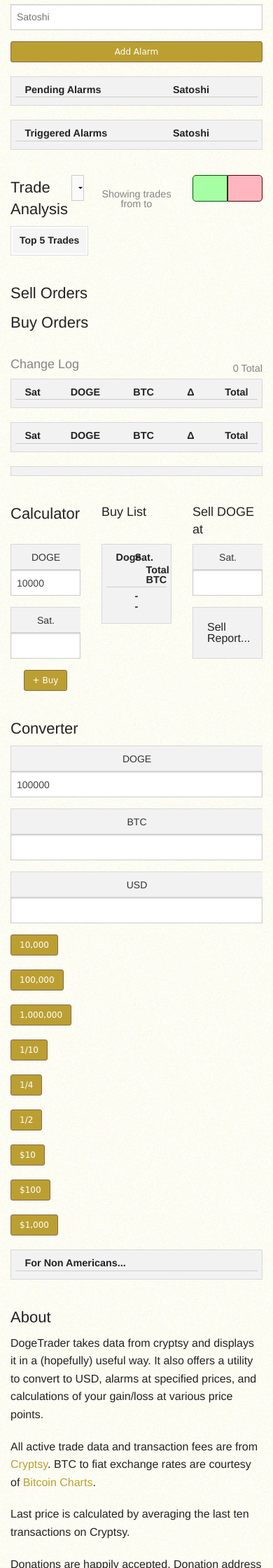
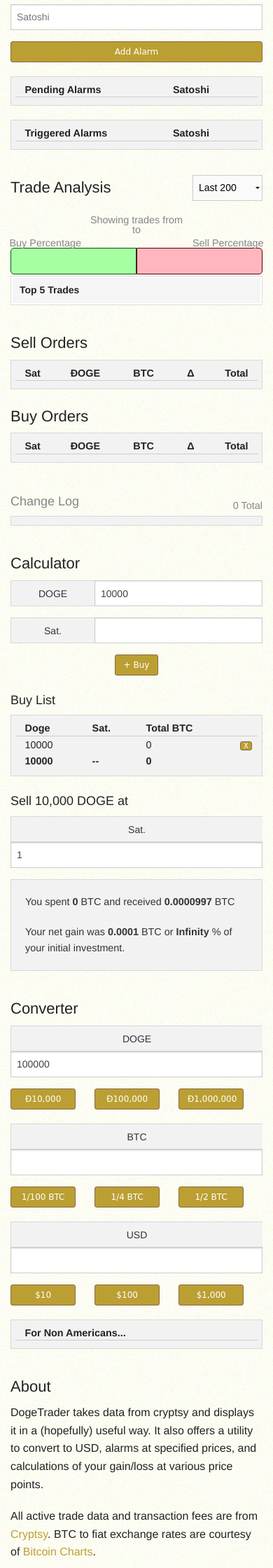
Before and after one commit to agroff/DogeTrader, a PHP site: page / in a window 390 px wide. Shown: the part 701-2941 px from the top of the page at 70% size. Run offline with PHP 8.4, Linux system fonts and the light colour scheme; data that the repository does not hold is empty.

Commit message:
upgrades for mobile, auto populate utilites, and add meta description.

```diff
--- a/css/doge.css
+++ b/css/doge.css
@@ -25,6 +25,7 @@
 body.space input[type="text"][disabled]{
     background-color: #101010;
 }
+
 
 body.space,
 body.space h1,
@@ -72,6 +73,10 @@
     text-transform: lowercase;
     font-family: "Comic Sans MS", cursive, sans-serif;
     color: #f35536;
+}
+
+.small-pad{
+    padding: 4px;
 }
 
 .button,
--- a/index.php
+++ b/index.php
@@ -9,6 +9,7 @@
 <head>
     <meta charset="utf-12"/>
     <meta name="viewport" content="width=device-width, initial-scale=1.0"/>
+    <meta name="description" content="Get up to date prices on dogecoin, monitor the market in real time, and convert doge to USD as dogetrader.co. To the moon!">
     <title>DogeTrader | wow </title>
     <link rel="icon" type="img/ico" href="/img/doge.png">
     <link rel="stylesheet" href="css/foundation.css"/>
@@ -94,22 +95,13 @@
 <a name="calculator" class="linkMarker">&nbsp;</a>
 
 <div class="row">
-    <div class="small-6 columns">
-        <h3>
-            Calculator
-        </h3>
+    <div class="large-6 columns">
+
     </div>
-    <div class="small-6 columns">
-        <h5>
-            Buy List
-        </h5>
+    <div class="large-6 columns">
+
     </div>
-    <div class="small-6 columns">
-        <h5>
-            Sell
-            <span id="dogeBought"></span>
-            DOGE at
-        </h5>
+    <div class="large-6 columns">
 
     </div>
 </div>
@@ -119,22 +111,26 @@
 
 
         <div class="row">
-            <div class="small-6 columns">
+            <div class="large-6 columns">
+
+                <h3>
+                    Calculator
+                </h3>
 
                 <div class="row collapse">
-                    <div class="large-6 columns">
+                    <div class="small-6 columns">
                         <span class="prefix">DOGE</span>
                     </div>
-                    <div class="large-12 columns">
+                    <div class="small-12 columns">
                         <input type="text" id="buyDoge" value="10000">
                     </div>
                 </div>
 
                 <div class="row collapse">
-                    <div class="large-6 columns">
+                    <div class="small-6 columns">
                         <span class="prefix">Sat.</span>
                     </div>
-                    <div class="large-12 columns">
+                    <div class="small-12 columns">
                         <input type="text" id="buySat">
                     </div>
                 </div>
@@ -144,7 +140,11 @@
                 </div>
 
             </div>
-            <div class="small-6 columns">
+            <div class="large-6  columns">
+
+                <h5>
+                    Buy List
+                </h5>
 
                 <div class="panel tablePanel">
 
@@ -175,7 +175,14 @@
                 </div>
 
             </div>
-            <div class="small-6 columns">
+            <div class="large-6 columns">
+
+
+                <h5>
+                    Sell
+                    <span id="dogeBought"></span>
+                    DOGE at
+                </h5>
 
                 <div class="row collapse">
                     <div class="large-6 columns">
@@ -267,5 +274,21 @@
         doge.main();
     })
 </script>
+<?php
+if(defined("ANALYTICS_UA")):
+    ?>
+    <script>
+        (function(i,s,o,g,r,a,m){i['GoogleAnalyticsObject']=r;i[r]=i[r]||function(){
+            (i[r].q=i[r].q||[]).push(arguments)},i[r].l=1*new Date();a=s.createElement(o),
+            m=s.getElementsByTagName(o)[0];a.async=1;a.src=g;m.parentNode.insertBefore(a,m)
+        })(window,document,'script','//www.google-analytics.com/analytics.js','ga');
+
+        ga('create', '<?php o(ANALYTICS_UA) ?>', '<?php o(SITE_URL) ?>');
+        ga('send', 'pageview');
+
+    </script>
+<?php
+endif;
+?>
 </body>
 </html>
--- a/init.php
+++ b/init.php
@@ -3,6 +3,12 @@
 define("DOC_ROOT", $_SERVER["DOCUMENT_ROOT"]);
 
 require_once(DOC_ROOT . "/vendor/autoload.php");
+
+$settingsFile = DOC_ROOT . "/../update/settings.php";
+
+if(file_exists($settingsFile)){
+    require_once($settingsFile);
+}
 
 function o($output)
 {
--- a/js/doge/main.js
+++ b/js/doge/main.js
@@ -25,8 +25,19 @@
     });
 };
 
-doge.intialRequestFinished = function(){
+doge.initialRequestFinished = function(){
 
+    $("#buySat").val(doge.data.currentPrice);
+    $("#sellSat").val(doge.data.currentPrice + 1);
+    if(doge.data.buys.length === 0){
+        $("#addBuy").trigger("click");
+    }
+    else {
+        doge.calc.renderBuys();
+    }
+
+    $("#sellSat").trigger("keyup");
+    $("#convertDoge").trigger("keyup");
 };
 
 doge.applyLoadedData = function(){
@@ -40,7 +51,7 @@
 
     doge.api.getMethod("all", function (data) {
         doge.api.distributeResponse(data);
-        doge.intialRequestFinished();
+        doge.initialRequestFinished();
 
         setTimeout(function(){
             doge.api.refresh();
--- a/settings.json
+++ b/settings.json
@@ -11,7 +11,7 @@
 
     "cache" : {
         "path"      : "/cache",
-        "keep_time" : 7
+        "keep_time" : 5
     },
 
     "price" : {
--- a/view/converter.php
+++ b/view/converter.php
@@ -11,7 +11,10 @@
 
 <div class="row">
 
-    <div class="large-4 columns">
+    <div class="large-11 columns">
+
+        <div class="row">
+            <div class="large-8 columns">
 
                 <div class="row collapse">
                     <div class="large-6 columns">
@@ -22,6 +25,30 @@
                     </div>
                 </div>
 
+
+            </div>
+            <div class="large-10 columns">
+
+
+                <div class="row collapse">
+
+                    <div class="small-6 columns">
+                        <button type="button" data-value="10000" class="small-14 small radius button doge-convert">&#393;10,000</button>
+                    </div>
+                    <div class="small-6 columns">
+                        <button type="button" data-value="100000" class="small-14 small radius button doge-convert">&#393;100,000</button>
+                    </div>
+                    <div class="small-6 columns">
+                        <button type="button" data-value="1000000" class="small-14 small radius button doge-convert">&#393;1,000,000</button>
+                    </div>
+                </div>
+
+            </div>
+        </div>
+        <div class="row">
+            <div class="large-8 columns">
+
+
                 <div class="row collapse">
                     <div class="large-6 columns">
                         <span class="prefix">BTC</span>
@@ -30,6 +57,27 @@
                         <input type="text" id="convertBtc">
                     </div>
                 </div>
+
+            </div>
+            <div class="large-10 columns">
+
+
+                <div class="row collapse">
+                    <div class="small-6 columns">
+                        <button type="button" data-value="0.01" class="small-14 small radius button btc-convert">1/100 BTC</button>
+                    </div>
+                    <div class="small-6 columns">
+                        <button type="button" data-value="0.25" class="small-14 small radius button btc-convert">1/4 BTC</button>
+                    </div>
+                    <div class="small-6 columns">
+                        <button type="button" data-value="0.5" class="small-14 small radius button btc-convert">1/2 BTC</button>
+                    </div>
+                </div>
+
+            </div>
+        </div>
+        <div class="row">
+            <div class="large-8 columns">
 
                 <div class="row collapse">
                     <div class="large-6 columns">
@@ -40,54 +88,29 @@
                     </div>
                 </div>
 
-        <div class="center">
-            <!--
-            <button id="doConversion" type="button" class="small centered radius button">Convert</button>
-            -->
             </div>
+            <div class="large-10 columns">
 
-    </div>
-    <div class="large-5 columns">
 
                 <div class="row collapse">
-
-            <div class="large-6 columns">
-                <button type="button" data-value="10000" class="large-14 small radius button doge-convert">10,000</button>
+                    <div class="small-6 columns">
+                        <button type="button" data-value="10" class="small-14 small radius button usd-convert">$10</button>
                     </div>
-            <div class="large-6 columns">
-                <button type="button" data-value="100000" class="large-14 small radius button doge-convert">100,000</button>
+                    <div class="small-6 columns">
+                        <button type="button" data-value="100" class="small-14 small radius button usd-convert">$100</button>
                     </div>
-            <div class="large-6 columns">
-                <button type="button" data-value="1000000" class="large-14 small radius button doge-convert">1,000,000</button>
-            </div>
-        </div>
-
-        <div class="row collapse">
-            <div class="large-6 columns">
-                <button type="button" data-value="0.01" class="large-14 small radius button btc-convert">1/10</button>
-            </div>
-            <div class="large-6 columns">
-                <button type="button" data-value="0.25" class="large-14 small radius button btc-convert">1/4</button>
-            </div>
-            <div class="large-6 columns">
-                <button type="button" data-value="0.5" class="large-14 small radius button btc-convert">1/2</button>
-            </div>
-        </div>
-
-        <div class="row collapse">
-            <div class="large-6 columns">
-                <button type="button" data-value="10" class="large-14 small radius button usd-convert">$10</button>
-            </div>
-            <div class="large-6 columns">
-                <button type="button" data-value="100" class="large-14 small radius button usd-convert">$100</button>
-            </div>
-            <div class="large-6 columns">
-                <button type="button" data-value="1000" class="large-14 small radius button usd-convert">$1,000</button>
+                    <div class="small-6 columns">
+                        <button type="button" data-value="1000" class="small-14 small radius button usd-convert">$1,000</button>
                     </div>
                 </div>
 
             </div>
-    <div class="large-5 columns">
+        </div>
+
+
+
+    </div>
+    <div class="large-7 columns">
 
         <div class="panel tablePanel">
 
@@ -102,6 +125,4 @@
 
         </div>
     </div>
-    <div class="large-4 columns">
 </div>
-</div>
--- a/view/inc/orderbook-header.php
+++ b/view/inc/orderbook-header.php
@@ -4,7 +4,7 @@
         Sat
     </div>
     <div class="small-5 columns">
-        DOGE
+        &#393;OGE
     </div>
     <div class="small-4 columns">
         BTC
--- a/view/orders.php
+++ b/view/orders.php
@@ -1,38 +1,14 @@
 
 <a name="orders" class="linkMarker">&nbsp;</a>
-
 
 <div class="row">
 
     <div class="large-7 columns">
 
+
         <h3>
             Sell Orders
         </h3>
-    </div>
-    <div class="large-7 columns">
-        <h3>
-            Buy Orders
-        </h3>
-    </div>
-    <div class="large-4 columns">
-
-        <div class="light small pad-top right">
-            <br>
-            <span id="totalLogs">0</span>
-            Total
-        </div>
-
-        <h5 class="light pad-top">
-            Change Log
-        </h5>
-    </div>
-</div>
-
-<div class="row">
-
-    <div class="large-7 columns">
-
 
         <div class="panel tablePanel orderBookTable">
 
@@ -47,6 +23,10 @@
 
     <div class="large-7 columns">
 
+        <h3>
+            Buy Orders
+        </h3>
+
         <div class="panel tablePanel orderBookTable" >
 
             <?php view("inc/orderbook-header"); ?>
@@ -59,6 +39,16 @@
     </div>
     <div class="large-4 columns">
 
+        <div class="light small pad-top right">
+            <br>
+            <span id="totalLogs">0</span>
+            Total
+        </div>
+
+        <h5 class="light pad-top">
+            Change Log
+        </h5>
+
         <div class="panel tablePanel" id="changelog">
 
         </div>
--- a/view/trades.php
+++ b/view/trades.php
@@ -1,6 +1,6 @@
 
 <div class="row">
-    <div class="small-6 columns">
+    <div class="large-6 columns">
         <div class="row">
             <div class="small-12 columns">
 
@@ -23,18 +23,30 @@
             </div>
         </div>
 
+
+
     </div>
-    <div class="small-6 columns">
+    <div class="large-6 columns">
 
-        <div class="light small pad-top text-center">
-             Showing trades from
+        <div class="light small small-pad text-center">
+            Showing trades from
+            <br>
             <span id="tradesStart"></span>
             to
             <span id="tradesEnd"></span>
         </div>
 
     </div>
-    <div class="small-6 columns">
+    <div class="large-6 columns">
+
+        <div class="row">
+            <div class="light small small-9 columns">
+                Buy Percentage
+            </div>
+            <div class="light small small-9 columns text-right">
+                Sell Percentage
+            </div>
+        </div>
 
         <div id="tradePercentContainer">
             <div id="buyContainer" title="Buy Percentage"></div>
@@ -45,10 +57,10 @@
 </div>
 
 <div class="row">
-    <div class="large-8 columns">
+    <div class="large-8 small-18 columns">
 
 
-        <table class="small large-18">
+        <table class="small small-18">
             <thead>
             <th colspan="3">Top 5 Trades</th>
             </thead>
@@ -58,10 +70,10 @@
 
         </table>
     </div>
-    <div class="large-5 columns" id="buyStats">
+    <div class="small-9 large-5 columns" id="buyStats">
 
     </div>
-    <div class="large-5 columns" id="sellStats">
+    <div class="small-9 large-5 columns" id="sellStats">
 
     </div>
 </div>
```
Also changed, not shown: js/doge/calculator.js (+33 -11 lines), 1 other file. Lines whose indentation alone changed are shown as unchanged.
